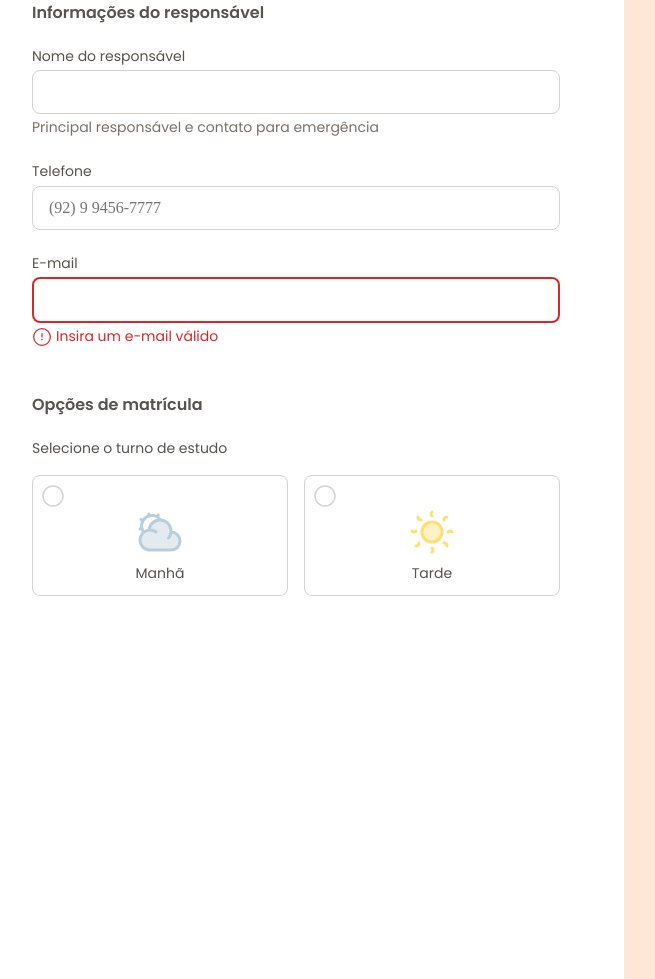
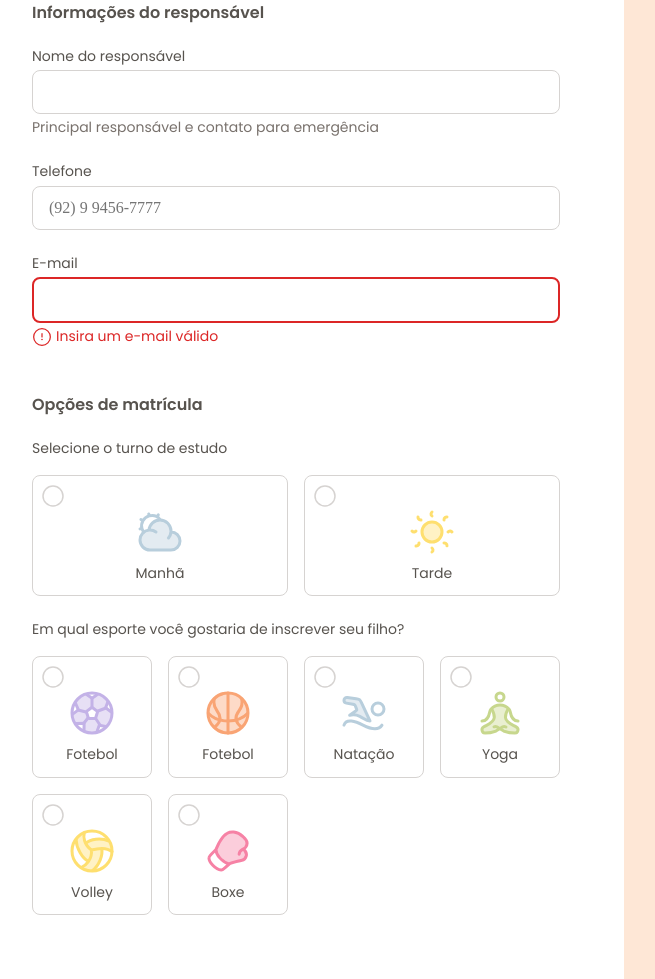
Before and after one commit to FranciscoSSN/form-registration, a plain HTML site: page index.html in a window 1280 px wide and 2278 px high. Shown: the part 1299-2278 px from the top of the page, without its empty margins (32-687 px from the left). Drawn offline with Linux system fonts and the light colour scheme.

Commit message:
Finalizando inputs do tipo radio

```diff
--- a/index.html
+++ b/index.html
@@ -192,6 +192,54 @@
                   </div>
                 </div>
               </div>
+
+              <div class="input-wrapper">
+                <label>Em qual esporte você gostaria de inscrever seu filho?</label>
+
+                <div class="radio-wrapper">
+                  <div class="radio-inner">
+                    <div class="radio-image"></div>
+                    <input type="radio" name="sport" id="football">
+                    <img src="assets/football.svg" alt="ícone de futebol">
+                    <label for="football">Fotebol</label>
+                  </div>
+
+                  <div class="radio-inner">
+                    <div class="radio-image"></div>
+                    <input type="radio" name="sport" id="basketbol">
+                    <img src="assets/basketball-02.svg" alt="ícone de basquete">
+                    <label for="basketbol">Fotebol</label>
+                  </div>
+
+                  <div class="radio-inner">
+                    <div class="radio-image"></div>
+                    <input type="radio" name="sport" id="swimming">
+                    <img src="assets/swimming.svg" alt="ícone de naação">
+                    <label for="swimming">Natação</label>
+                  </div>
+
+                  <div class="radio-inner">
+                    <div class="radio-image"></div>
+                    <input type="radio" name="sport" id="yoga">
+                    <img src="assets/yoga-02.svg" alt="ícone de yoga">
+                    <label for="yoga">Yoga</label>
+                  </div>
+
+                  <div class="radio-inner">
+                    <div class="radio-image"></div>
+                    <input type="radio" name="sport" id="volleyball">
+                    <img src="assets/volleyball.svg" alt="ícone de volley">
+                    <label for="volleyball">Volley</label>
+                  </div>
+
+                  <div class="radio-inner">
+                    <div class="radio-image"></div>
+                    <input type="radio" name="sport" id="boxing">
+                    <img src="assets/boxing-glove-01.svg" alt="ícone de box">
+                    <label for="boxing">Boxe</label>
+                  </div>
+                </div>
+              </div>
             </fieldset>
           </form>
         </div>
```
